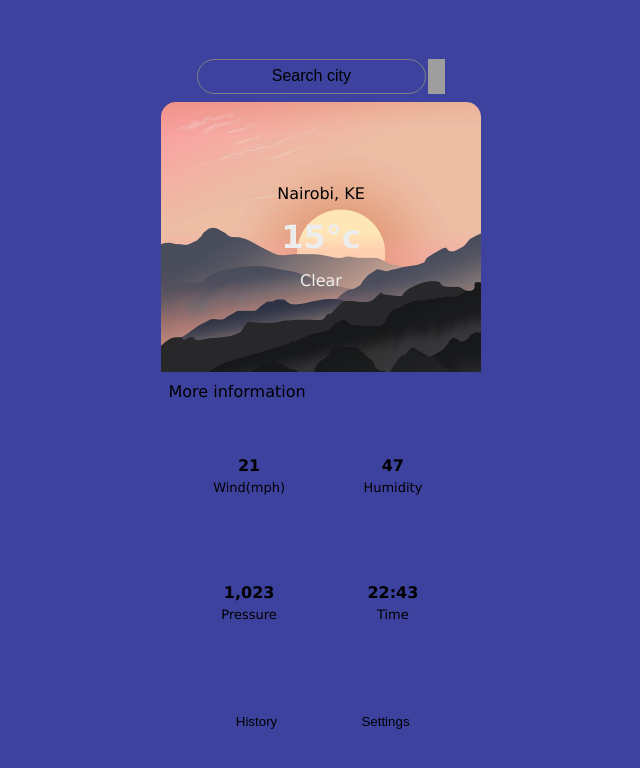
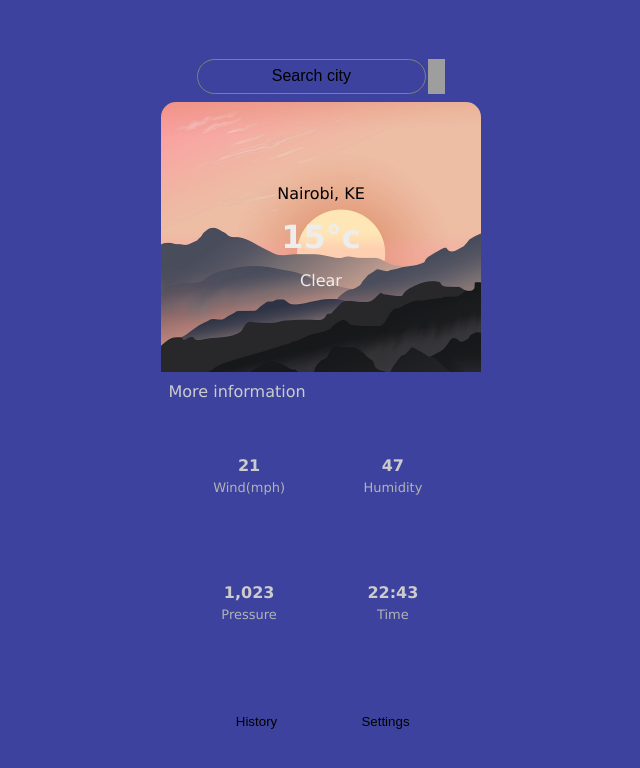
Before and after one commit to kennjr/weatherapp, an Angular app: page / in a window 1280 px wide. Shown: the top 768 px of the page, without its empty margins (319-959 px from the left). Built offline with nearby package versions, Linux system fonts and the light colour scheme; grey boxes are pictures that could not be loaded.

Commit message:
MainCardBody : gave the more info txt an id, styled the views (giving them styles onhover and more

```diff
--- a/src/modules/app/presentation/components/main-card-body/main-card-body/main-card-body.component.css
+++ b/src/modules/app/presentation/components/main-card-body/main-card-body/main-card-body.component.css
@@ -1,12 +1,16 @@
 p{
     padding: 5px 0;
+}
+
+#more_info_txt{
+    color: var(--primary-text-dark);
 }
 
 .info_container{
     padding: 10px;
     width: 100%;
     height: 85%;
-    background-color: var(--blue_1);
+    background-color: var(--background-main-dark);
     border-bottom-left-radius: 15px;
     border-bottom-right-radius: 15px;
     display: grid;
@@ -21,8 +25,18 @@ p{
     flex-direction: column;
     justify-content: center;
     align-items: center;
+    color: var(--primary-text-dark);
+}
+
+.info_grid_item:hover{
+    cursor: pointer;
+    border-radius: var(--border-radius);
+    border-width: 1px;
+    border-style: dashed;
+    border-color: var(--border-color-dark);
 }
 
 .info_descriptive_txt{
     font-size: small;
+    color: var(--secondary-text-dark);
 }
--- a/src/modules/app/presentation/components/main-card-body/main-card-body/main-card-body.component.html
+++ b/src/modules/app/presentation/components/main-card-body/main-card-body/main-card-body.component.html
@@ -1,4 +1,4 @@
-<p>More information</p>
+<p id="more_info_txt">More information</p>
 <div class="info_container">
     <div title="Wind" class="info_grid_item">
         <h4>{{ 20.68 | number:'1.0-0' }}</h4>
```
